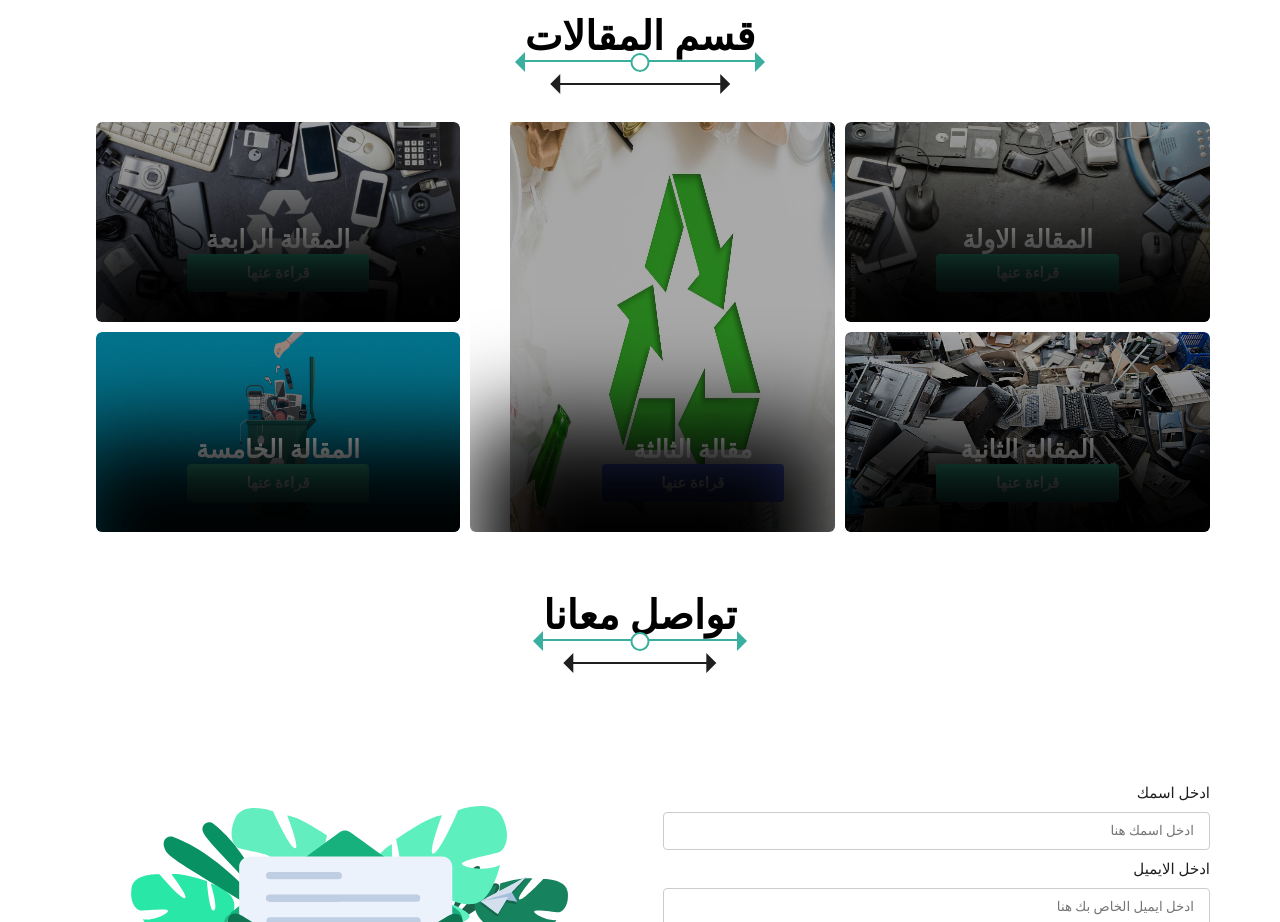
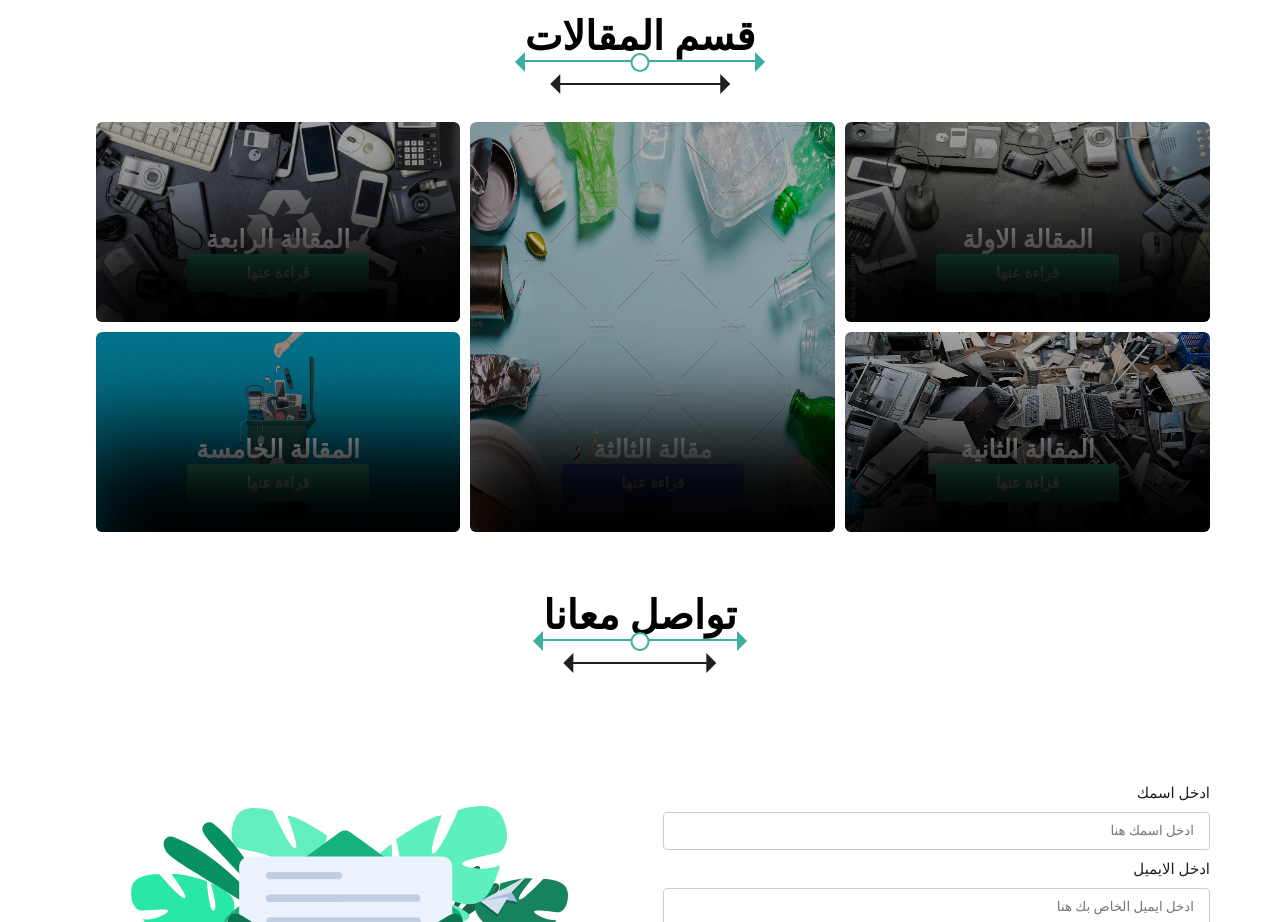
Before and after one commit to NighTMaReEe53/TheFront, a React (Vite) app: page / in a window 1280 px wide. Shown: the part 2285-3207 px from the top of the page. Built offline with nearby package versions, Linux system fonts and the light colour scheme; no server answers; a web font is replaced by a local one.

Commit message:
first commit

```diff
--- a/src/Components/News/News.tsx
+++ b/src/Components/News/News.tsx
@@ -22,7 +22,7 @@ const News = () => {
             </div>
           </div>
         </div>
-        <div className="box ">
+        <div className="content-box ">
           <img src="image/news/6.jpg" alt="" />
           <div className="text">
             <h2>مقالة الثالثة</h2>
--- a/src/Components/News/news.css
+++ b/src/Components/News/news.css
@@ -92,9 +92,12 @@
 
 .news {
   .container {
-    .box {
-      &:nth-child(2) {
-        flex-direction: column;
+    .content-box {
+      flex-basis: 32%;
+      @media (max-width: 992px) {
+        flex-basis: 100%;
+        width: 100%;
+      }
       position: relative;
       height: 410px;
       border-radius: 6px;
@@ -120,7 +123,7 @@
         content: "";
         position: absolute;
         bottom: -300px;
-          width: 100%;
+        width: 150%;
         height: 100%;
         left: -40px;
         @media (max-width: 772px) {
@@ -153,4 +156,3 @@
     }
   }
 }
-}
```
Also changed, not shown: public/image/news/6.jpg. Lines whose indentation alone changed are shown as unchanged.
